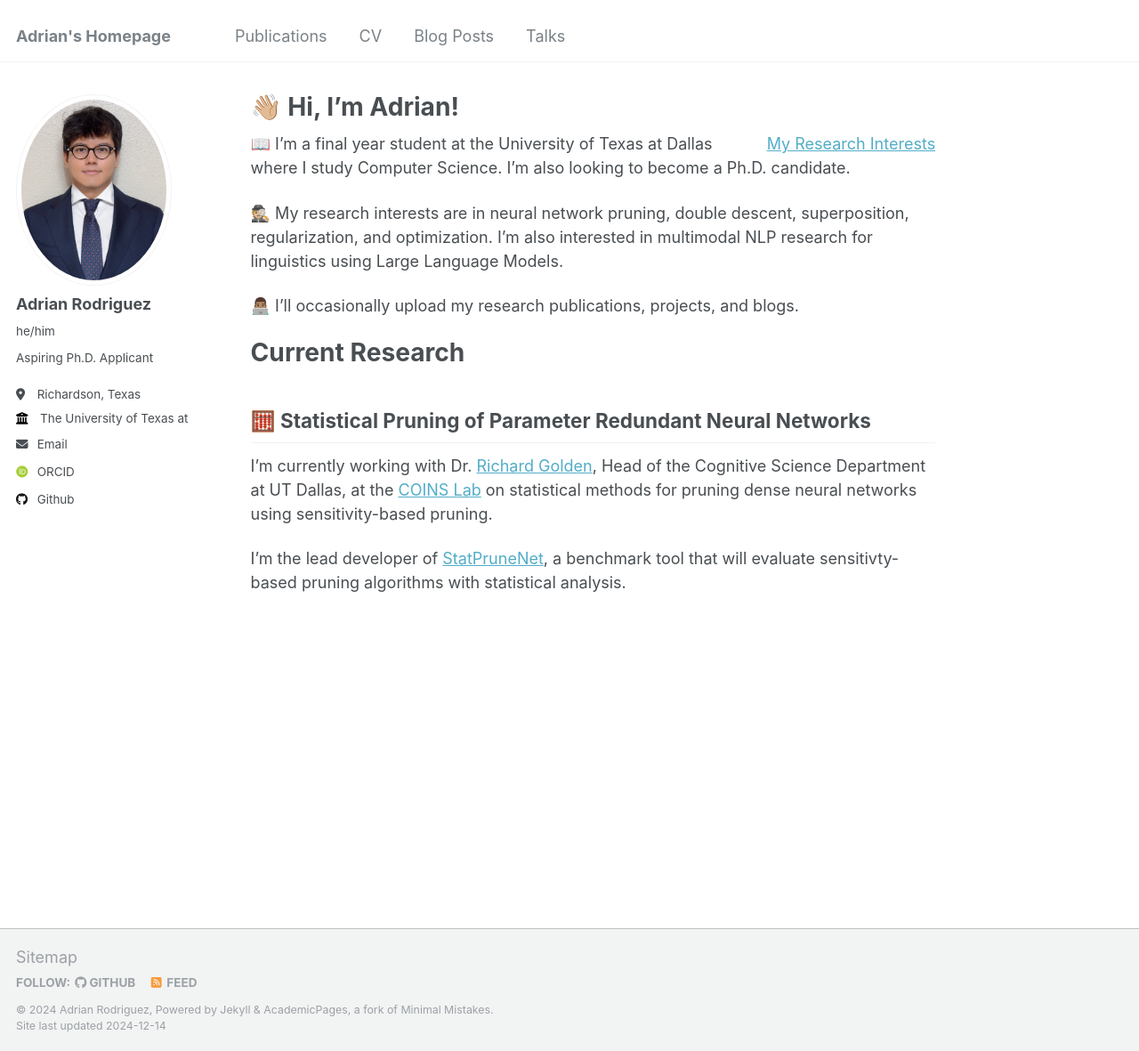
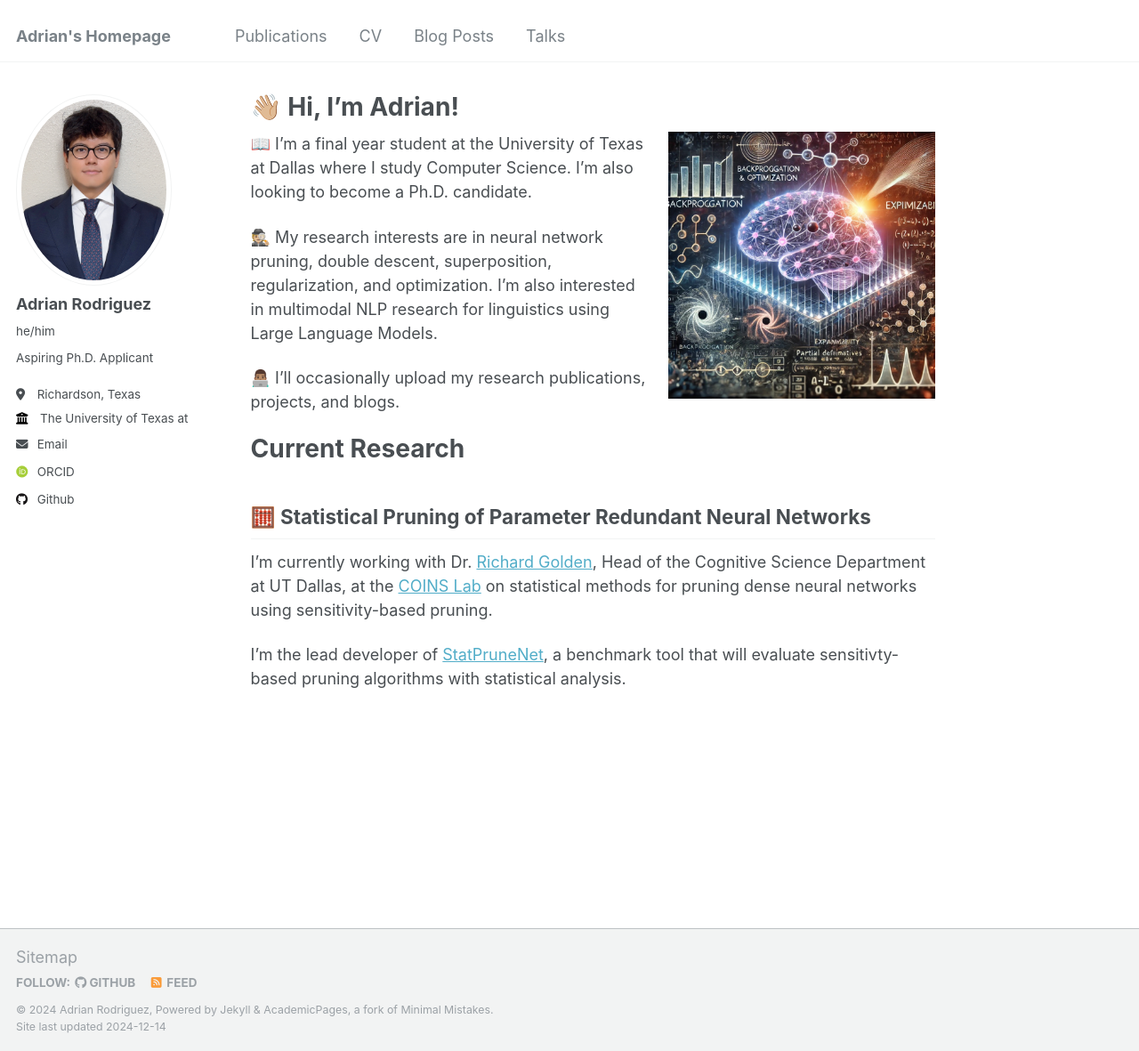
Before and after one commit to axr2718/axe2718.github.io, a Jekyll site: the page built from _pages/about.md, in a window 1280 px wide and 1181 px high. Shown: the whole window at 89% size. Built offline with Jekyll 4.4.1, drawn with Linux system fonts in a browser that asks for light colours; some web fonts are replaced.

Commit message:
Update about.md

```diff
--- a/_pages/about.md
+++ b/_pages/about.md
@@ -8,7 +8,7 @@ redirect_from:
   - /about.html
 ---
 
-[My Research Interests](/images/io.jpeg){: .align-right width="300px"}
+![My Research Interests](/images/io.jpeg){: .align-right width="300px"}
 📖 I'm a final year student at the University of Texas at Dallas where I study Computer Science. I'm also looking to become a Ph.D. candidate.
 
 🕵🏼 My research interests are in neural network pruning, double descent, superposition, regularization, and optimization. I'm also interested in
```
